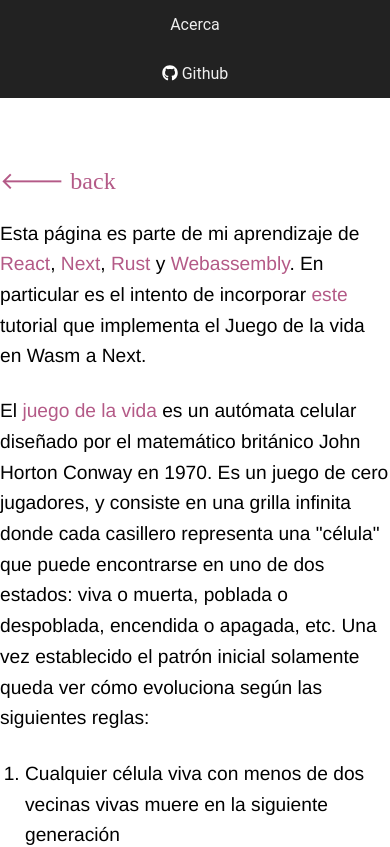
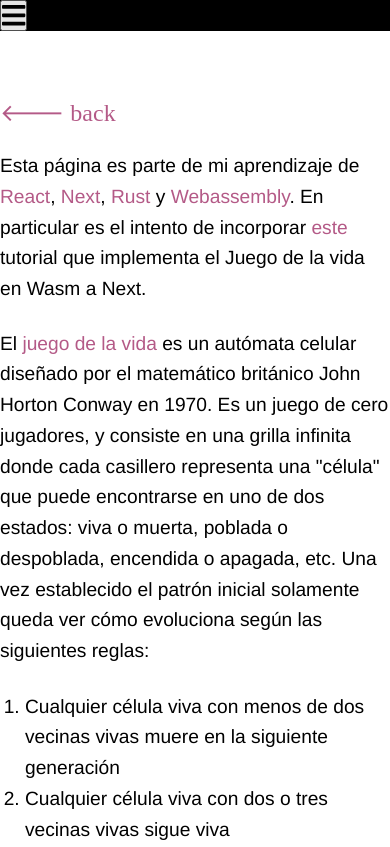
Before and after one commit to ignacio-gc/wasm-gol-next, a Next.js app: page /acerca in a window 390 px wide. Shown: the top 847 px of the page. Built offline with nearby package versions, Linux system fonts and the light colour scheme.

Commit message:
cambios mobile navbar

```diff
--- a/components/navbar.js
+++ b/components/navbar.js
@@ -2,21 +2,28 @@ import styles from './navbar.module.css'
 import Link from 'next/link'
 import { FontAwesomeIcon } from '@fortawesome/react-fontawesome'
 import { faGithub } from '@fortawesome/free-brands-svg-icons'
+import { useState } from 'react'
+import { faBars } from '@fortawesome/free-solid-svg-icons'
+import { faQuestion } from '@fortawesome/free-solid-svg-icons'
 
 const Navbar = () => {
+  const [toogleState, setState] = useState(false)
+
+  const toggle = () => setState(prevState => !prevState)
 
   return (
-    <nav className={styles.navbar}>
-      <ul className={styles.menu}>
+    <nav>
+      <ul className={`${styles.menu} ${toogleState ? styles.show : styles.hide}`}>
+        <button className="btn" onClick={toggle}><span><FontAwesomeIcon icon={faBars}  size={'2x'} /></span></button>
         <li>
-          <Link href="/acerca"><a href="">Acerca</a></Link>
+          <Link href="/acerca"><a href=""><span><FontAwesomeIcon icon={faQuestion} style={{ color: 'white' }} /></span></a></Link>
         </li>
         <li>
           <a href="https://github.com/ignacio-gc/wasm-gol-next">
-            <span className="font"><FontAwesomeIcon icon={faGithub} style={{ color: 'white' }} /></span> Github</a>
+            <span className="font"><FontAwesomeIcon icon={faGithub} style={{ color: 'white' }} /></span></a>
         </li>
       </ul>
-    </nav >
+    </nav>
   )
 }
 
--- a/components/navbar.module.css
+++ b/components/navbar.module.css
@@ -1,32 +1,37 @@
+ .hide li {
+   display: none;
+ }
+
+ .show {
+   height: 40px;
+ }
+
  .menu {
    display: flex;
    flex-direction: column;
-   align-items: center;
+   align-items: flex-start;
+   background-color: black;
+ }
+
+ .menu .btn {
+   align-self: flex-end;
+ }
+
+ .menu li {
+   font-size: 1.3rem;
+   width: 100%;
+   color: white;
+   background-color: black;
    font-family: roboto;
-   list-style-type: none;
-   flex-wrap: wrap;
-   justify-content: space-between;
+   text-decoration: none;
+   padding: 10px;
+ }
+
+ .menu a:visited,
+ .menu a:link {
+   text-decoration: none;
  }
 
  .menu a {
-   color: #eeeeee;
-   text-decoration: none;
- }
-
- .menu li a {
-   display: block;
-   padding: 15px 5px;
- }
-
- .navbar {
-   background: #222;
-   padding: 0 15px;
- }
-
- .font {
    color: white;
  }
-
- .font {
-   float: left;
- }
--- a/pages/index.module.css
+++ b/pages/index.module.css
@@ -1,6 +1,7 @@
 .header {
   text-align: center;
   font-family: roboto;
+  margin-top: 12vh;
 }
 
 .header h1 {
```
